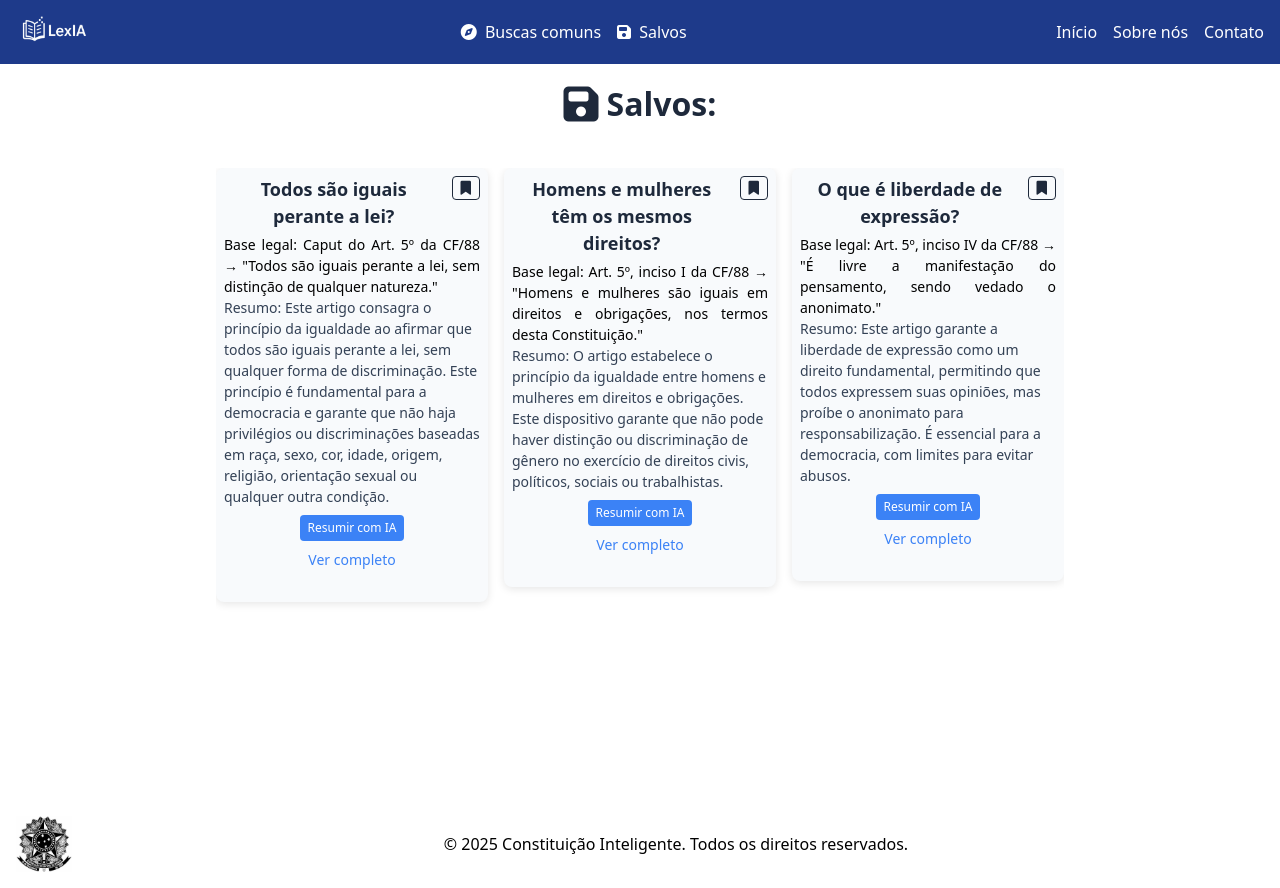
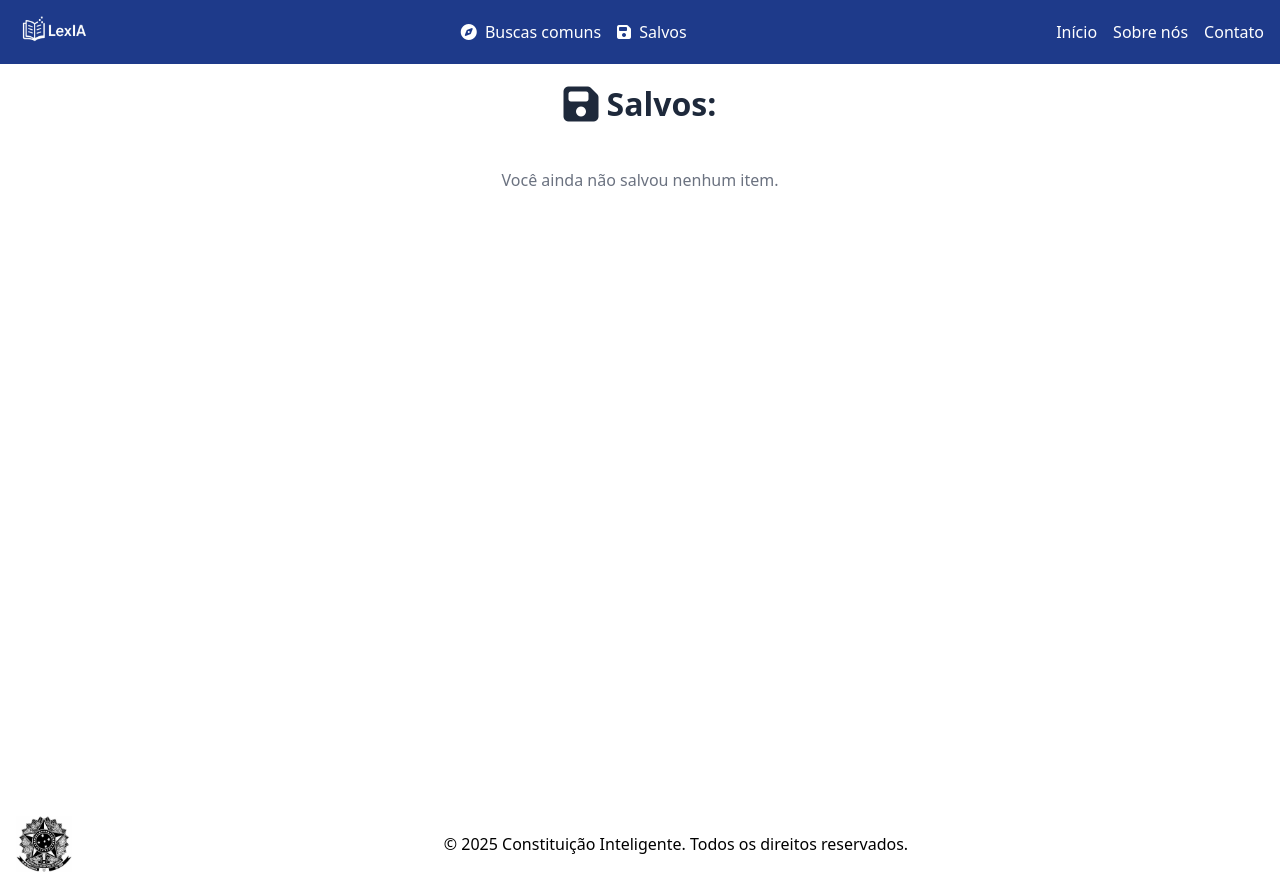
Before and after one commit to gustavoh-dev/LexIA-RiseUP, a React (Vite) app in the folder lexia-constituicao-inteligente/: page / in a window 1280 px wide. Both pictures are taken after a click on the link "Salvos". Built offline with nearby package versions, Linux system fonts and the light colour scheme.

Commit message:
implementa lógica de salvamento do código

```diff
--- a/lexia-constituicao-inteligente/src/components/Header.jsx
+++ b/lexia-constituicao-inteligente/src/components/Header.jsx
@@ -1,6 +1,5 @@
 import React from 'react';
 
-// Note a mudança no caminho da imagem para "/images/..."
 const Header = ({ onNavigate }) => (
   <header className="bg-blue-900 text-white p-4 flex justify-between items-center fixed w-full top-0 z-10 h-16">
     <div className="flex items-center">
--- a/lexia-constituicao-inteligente/src/components/Saved.jsx
+++ b/lexia-constituicao-inteligente/src/components/Saved.jsx
@@ -1,17 +1,27 @@
 import React, { useState } from 'react';
 
-const Saved = () => {
-  const [savedStates, setSavedStates] = useState([false, false, false]);
+const SAVED_ITEMS_KEY = 'savedLexiaItems';
 
-  const toggleSave = (index) => {
-    const novosSavedStates = [...savedStates];
-    novosSavedStates[index] = !novosSavedStates[index];
-    setSavedStates(novosSavedStates);
-    // Lógica de salvamento/desalvamento aqui
+const getSavedItemsArray = () => {
+  const savedData = localStorage.getItem(SAVED_ITEMS_KEY);
+  return savedData ? JSON.parse(savedData) : [];
 };
 
-  // ATENÇÃO: Corrigi um pequeno erro de sintaxe no seu 'className'.
-  // O correto é usar crases (``) para misturar classes com variáveis (template literals).
+const Saved = () => {
+
+  const [savedItems, setSavedItems] = useState(getSavedItemsArray);
+
+  const toggleSave = (id) => {
+
+    const newSavedArray = savedItems.filter(item => item.id !== id);
+
+    localStorage.setItem(SAVED_ITEMS_KEY, JSON.stringify(newSavedArray));
+
+    setSavedItems(newSavedArray);
+  };
+
+  const hasSavedItems = savedItems.length > 0;
+
   return (
     <main className="relative bg-white min-h-screen flex flex-col items-center pt-16 pb-8">
       <div className="w-full max-w-4xl px-6">
@@ -19,49 +29,30 @@ const Saved = () => {
           <i className="fas fa-save search-header-icon" style={{ fontSize: '40px' }}></i>
           Salvos:
         </div>
+        {/* Renderização condicional: Mostra esta mensagem se 'hasSavedItems' for 'false' (lista vazia) */}
+        {!hasSavedItems && (
+          <p className="text-center text-gray-500" style={{ marginTop: '1rem' }}>
+            Você ainda não salvou nenhum item.
+          </p>
+        )}
         <div className="card-grid">
-          <div className="search-card">
+          {/* Renderização condicional: Renderiza os cards apenas se 'hasSavedItems' for 'true' */}
+          {hasSavedItems && savedItems.map((item) => (
+            <div className="search-card" key={item.id}>
               <div className="card-header">
-              <div className="card-title">Todos são iguais perante a lei?</div>
-              <button className={`save-btn ${savedStates[0] ? 'saved' : ''}`} onClick={() => toggleSave(0)}>
+                <div className="card-title">{item.title}</div>
+                <button className="save-btn saved" onClick={() => toggleSave(item.id)}>
                   <i className="fas fa-bookmark"></i>
                 </button>
               </div>
-            <div className="legal-base">Base legal: Caput do Art. 5º da CF/88 → "Todos são iguais perante a lei, sem distinção de qualquer natureza."</div>
-            <div className="summary">Resumo: Este artigo consagra o princípio da igualdade ao afirmar que todos são iguais perante a lei, sem qualquer forma de discriminação. Este princípio é fundamental para a democracia e garante que não haja privilégios ou discriminações baseadas em raça, sexo, cor, idade, origem, religião, orientação sexual ou qualquer outra condição.</div>
+              <div className="legal-base">Base legal: {item.base}</div>
+              <div className="summary">Resumo: {item.summary}</div>
               <div className="card-actions">
                 <button className="summarize-btn" onClick={() => { /* Funcionalidade futura */ }}>Resumir com IA</button>
                 <a href="#" className="view-full">Ver completo</a>
               </div>
             </div>
-          <div className="search-card">
-            <div className="card-header">
-              <div className="card-title">Homens e mulheres têm os mesmos direitos?</div>
-              <button className={`save-btn ${savedStates[1] ? 'saved' : ''}`} onClick={() => toggleSave(1)}>
-                <i className="fas fa-bookmark"></i>
-              </button>
-            </div>
-            <div className="legal-base">Base legal: Art. 5º, inciso I da CF/88 → "Homens e mulheres são iguais em direitos e obrigações, nos termos desta Constituição."</div>
-            <div className="summary">Resumo: O artigo estabelece o princípio da igualdade entre homens e mulheres em direitos e obrigações. Este dispositivo garante que não pode haver distinção ou discriminação de gênero no exercício de direitos civis, políticos, sociais ou trabalhistas.</div>
-            <div className="card-actions">
-              <button className="summarize-btn" onClick={() => { /* Funcionalidade futura */ }}>Resumir com IA</button>
-              <a href="#" className="view-full">Ver completo</a>
-            </div>
-          </div>
-          <div className="search-card">
-            <div className="card-header">
-              <div className="card-title">O que é liberdade de expressão?</div>
-              <button className={`save-btn ${savedStates[2] ? 'saved' : ''}`} onClick={() => toggleSave(2)}>
-                <i className="fas fa-bookmark"></i>
-              </button>
-            </div>
-            <div className="legal-base">Base legal: Art. 5º, inciso IV da CF/88 → "É livre a manifestação do pensamento, sendo vedado o anonimato."</div>
-            <div className="summary">Resumo: Este artigo garante a liberdade de expressão como um direito fundamental, permitindo que todos expressem suas opiniões, mas proíbe o anonimato para responsabilização. É essencial para a democracia, com limites para evitar abusos.</div>
-            <div className="card-actions">
-              <button className="summarize-btn" onClick={() => { /* Funcionalidade futura */ }}>Resumir com IA</button>
-              <a href="#" className="view-full">Ver completo</a>
-            </div>
-          </div>
+          ))}
         </div>
       </div>
     </main>
--- a/lexia-constituicao-inteligente/src/components/SearchResults.jsx
+++ b/lexia-constituicao-inteligente/src/components/SearchResults.jsx
@@ -1,39 +1,72 @@
 import React, { useState } from 'react';
+
+const SAVED_ITEMS_KEY = 'savedLexiaItems';
+
+const getSavedItemsArray = () => {
+  const savedData = localStorage.getItem(SAVED_ITEMS_KEY);
+  return savedData ? JSON.parse(savedData) : [];
+};
 
 const SearchResults = ({ setSearchQuery, setActiveSection }) => {
   const [query, setQuery] = useState("");
-  const [savedStates, setSavedStates] = useState({}); // Estado para controlar os itens salvos
 
-  // Lista de resultados
   const [results] = useState([
     { id: 1, title: "Direitos e Deveres Individuais e Coletivos", base: "Art. 5º - Direitos e Deveres Individuais e Coletivos", summary: "Todos são iguais perante a lei, sem distinção de qualquer natureza, garantindo-se aos brasileiros e aos estrangeiros residentes no País a inviolabilidade do direito à vida, à liberdade, à igualdade, à segurança e à propriedade..." },
     { id: 2, title: "Princípios Fundamentais", base: "Art. 1º - Princípios Fundamentais", summary: "A República Federativa do Brasil, formada pela união indissolúvel dos Estados e Municípios e do Distrito Federal, constitui-se em Estado Democrático de Direito e tem como fundamentos: I - a soberania; II - a cidadania..." },
     { id: 3, title: "Objetivos Fundamentais", base: "Art. 3º - Objetivos Fundamentais", summary: "Constituem objetivos fundamentais da República Federativa do Brasil: I - construir uma sociedade livre, justa e solidária; II - garantir o desenvolvimento nacional; III - erradicar a pobreza..." },
   ]);
 
-  // Função para lidar com a busca
+  const getInitialSavedStates = () => {
+
+    const savedItems = getSavedItemsArray();
+
+    const savedStatesObject = {};
+    savedItems.forEach(item => {
+      savedStatesObject[item.id] = true;
+    });
+    return savedStatesObject;
+  };
+
+  const [savedStates, setSavedStates] = useState(getInitialSavedStates);
+
   const handleSearch = () => {
     if (query.trim()) {
-      setSearchQuery(query); // Atualiza a query no estado pai
+      setSearchQuery(query);
     }
   };
 
-  // Função para alternar o estado de salvamento
   const toggleSave = (id) => {
+
+    const cardToToggle = results.find(result => result.id === id);
+    if (!cardToToggle) return;
+
+    const currentSaved = getSavedItemsArray();
+
+    const isAlreadySaved = currentSaved.some(item => item.id === id);
+
+    let newSavedArray;
+    if (isAlreadySaved) {
+
+      newSavedArray = currentSaved.filter(item => item.id !== id);
+    } else {
+
+      newSavedArray = [...currentSaved, cardToToggle];
+    }
+
+    localStorage.setItem(SAVED_ITEMS_KEY, JSON.stringify(newSavedArray));
+
     setSavedStates(prev => ({
       ...prev,
-      [id]: !prev[id]
+      [id]: !isAlreadySaved
     }));
   };
 
-  // Filtra os resultados com base na query
   const filteredResults = results.filter(result =>
     result.title.toLowerCase().includes(query.toLowerCase()) ||
     result.base.toLowerCase().includes(query.toLowerCase()) ||
     result.summary.toLowerCase().includes(query.toLowerCase())
   );
 
-  // ATENÇÃO: Corrigi a sintaxe do 'className' aqui também
   return (
     <main className="relative bg-white min-h-screen flex flex-col items-center pt-16 pb-8">
       <div className="w-full max-w-4xl px-6">
```
Lines whose indentation alone changed are shown as unchanged.
